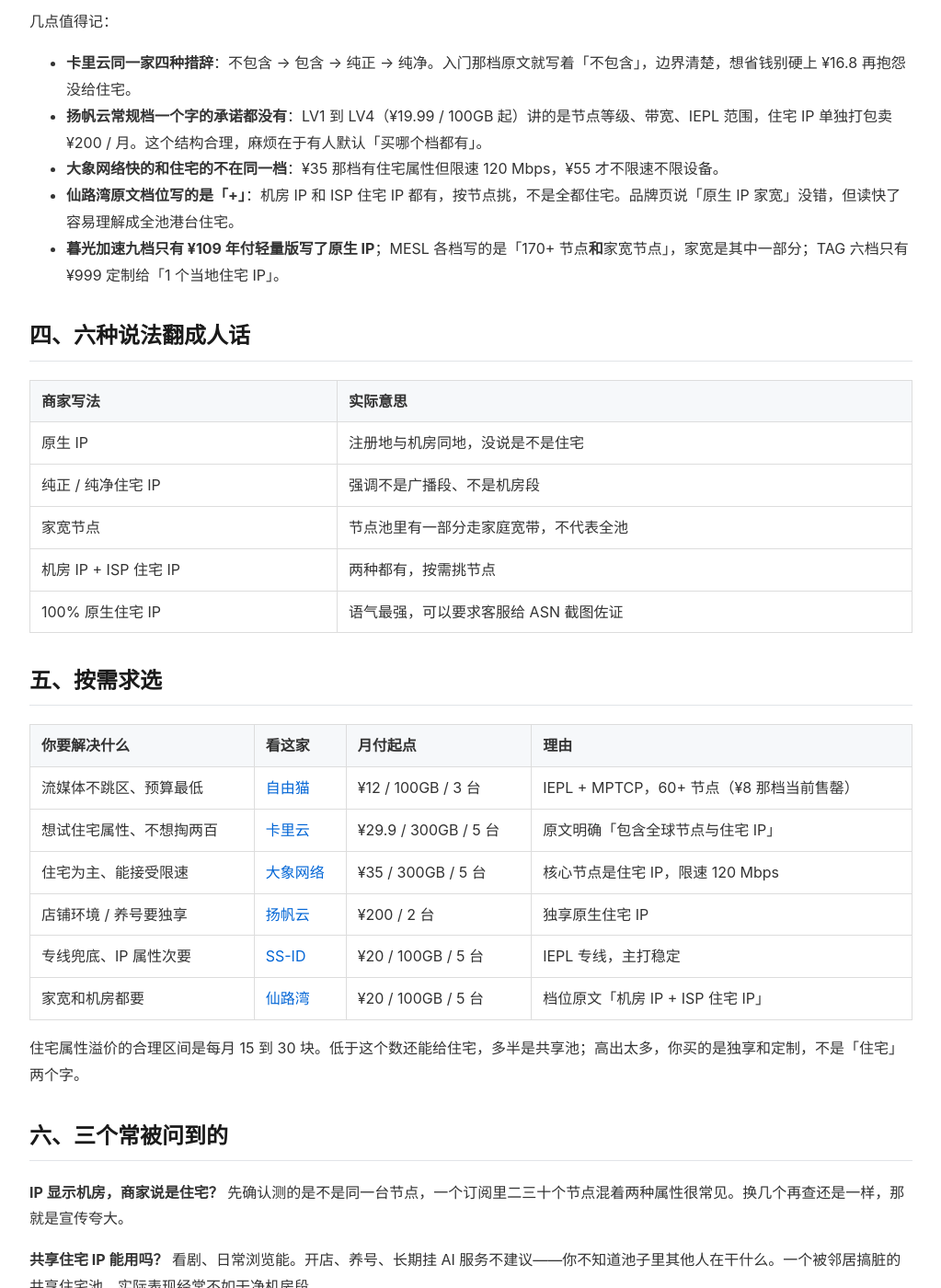
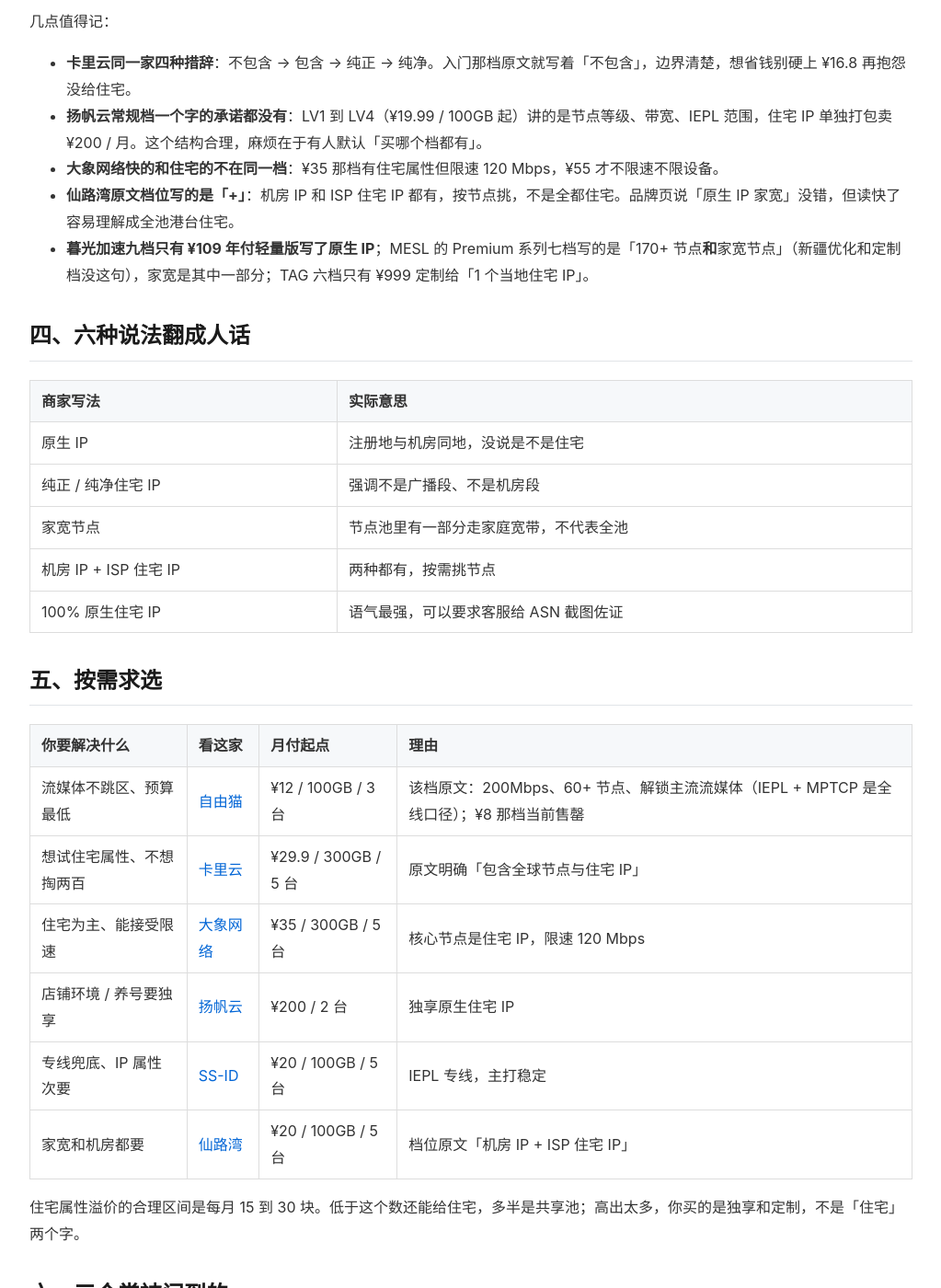
Before and after one commit to yezuofan/free-internet-guide, a Jekyll site: the page built from getting-started/native-ip-residential-ip-guide-2026.md, in a window 1280 px wide and 1400 px high, scrolled down 1683 px. Shown: the whole window at 92% size, without its empty margins (128-1151 px from the left). Built offline with Jekyll 4.4.1, drawn with Linux system fonts in a browser that asks for light colours; our own code applies the rules of GitHub Pages for plain Markdown files.

Commit message:
Fix IP attribute claims: scope MESL to Premium tiers, correct Fun Cat tier wording

```diff
--- a/getting-started/native-ip-residential-ip-guide-2026.md
+++ b/getting-started/native-ip-residential-ip-guide-2026.md
@@ -52,7 +52,7 @@
 - **扬帆云常规档一个字的承诺都没有**：LV1 到 LV4（¥19.99 / 100GB 起）讲的是节点等级、带宽、IEPL 范围，住宅 IP 单独打包卖 ¥200 / 月。这个结构合理，麻烦在于有人默认「买哪个档都有」。
 - **大象网络快的和住宅的不在同一档**：¥35 那档有住宅属性但限速 120 Mbps，¥55 才不限速不限设备。
 - **仙路湾原文档位写的是「+」**：机房 IP 和 ISP 住宅 IP 都有，按节点挑，不是全都住宅。品牌页说「原生 IP 家宽」没错，但读快了容易理解成全池港台住宅。
-- **暮光加速九档只有 ¥109 年付轻量版写了原生 IP**；MESL 各档写的是「170+ 节点**和**家宽节点」，家宽是其中一部分；TAG 六档只有 ¥999 定制给「1 个当地住宅 IP」。
+- **暮光加速九档只有 ¥109 年付轻量版写了原生 IP**；MESL 的 Premium 系列七档写的是「170+ 节点**和**家宽节点」（新疆优化和定制档没这句），家宽是其中一部分；TAG 六档只有 ¥999 定制给「1 个当地住宅 IP」。
 
 ## 四、六种说法翻成人话
 
@@ -68,7 +68,7 @@
 
 | 你要解决什么 | 看这家 | 月付起点 | 理由 |
 |:--|:--|:--|:--|
-| 流媒体不跳区、预算最低 | [自由猫](https://api.huanghaiwan.com/go/自由猫) | ¥12 / 100GB / 3 台 | IEPL + MPTCP，60+ 节点（¥8 那档当前售罄） |
+| 流媒体不跳区、预算最低 | [自由猫](https://api.huanghaiwan.com/go/自由猫) | ¥12 / 100GB / 3 台 | 该档原文：200Mbps、60+ 节点、解锁主流流媒体（IEPL + MPTCP 是全线口径）；¥8 那档当前售罄 |
 | 想试住宅属性、不想掏两百 | [卡里云](https://api.huanghaiwan.com/go/卡里云) | ¥29.9 / 300GB / 5 台 | 原文明确「包含全球节点与住宅 IP」 |
 | 住宅为主、能接受限速 | [大象网络](https://api.huanghaiwan.com/go/大象网络) | ¥35 / 300GB / 5 台 | 核心节点是住宅 IP，限速 120 Mbps |
 | 店铺环境 / 养号要独享 | [扬帆云](https://api.huanghaiwan.com/go/扬帆云) | ¥200 / 2 台 | 独享原生住宅 IP |
```
